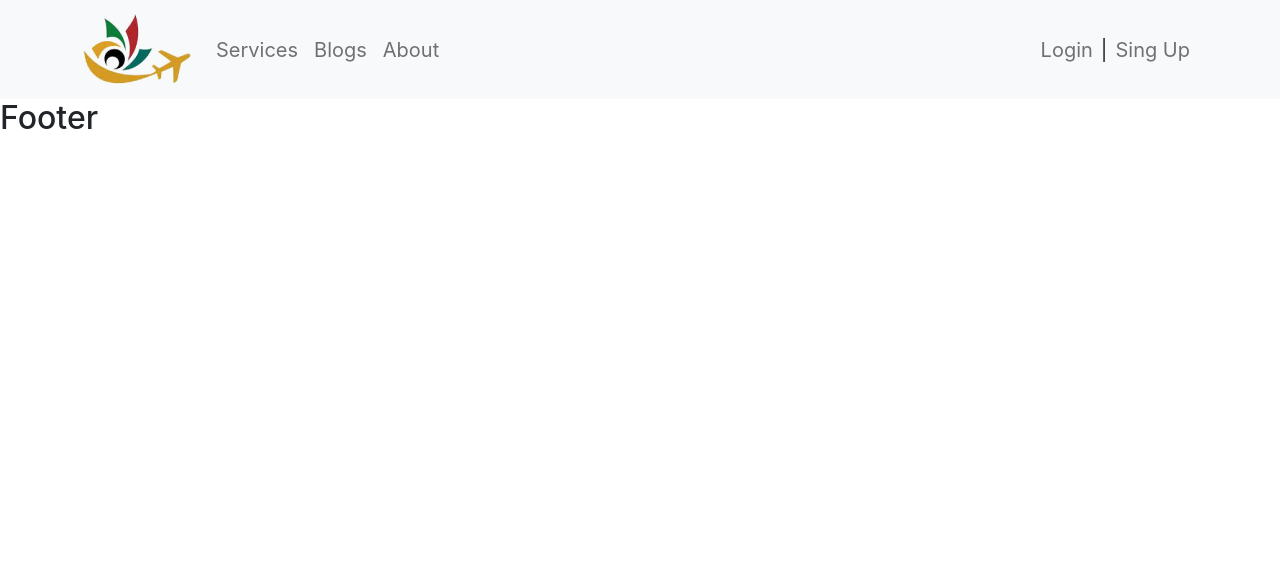
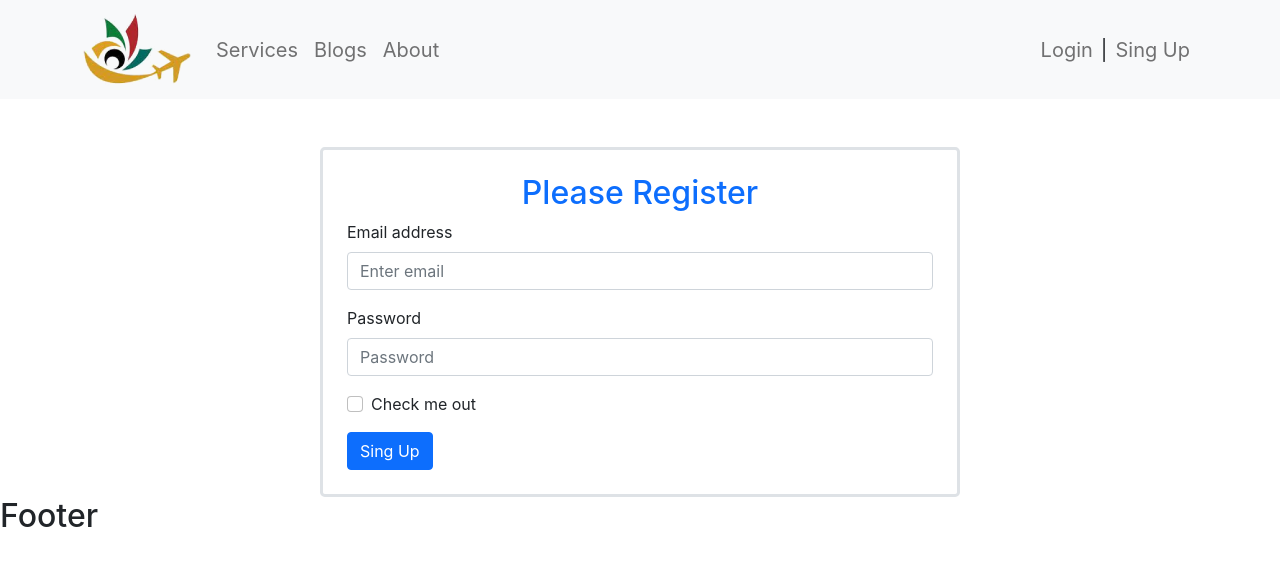
Before and after one commit to Ad-Ashik/immigration-visa, a React (Create React App) app: page /singup in a window 1280 px wide. Shown: the top 566 px of the page. Built offline with nearby package versions, Linux system fonts and the light colour scheme.

Commit message:
Authentication start

```diff
--- a/src/App.js
+++ b/src/App.js
@@ -2,6 +2,7 @@
 import './App.css';
 import CheckOut from './Pages/CheckOut/CheckOut/CheckOut';
 import Home from './Pages/Home/Home/Home';
+import Register from './Pages/Login/Register/Register';
 import Footer from './Pages/Shared/Footer/Footer';
 import Header from './Pages/Shared/Header/Header';
 
@@ -13,6 +14,7 @@
       <Routes>
         <Route path='/' element={<Home></Home>}></Route>
         <Route path='/checkout/:checkoutId' element={<CheckOut></CheckOut>}></Route>
+        <Route path='/singup' element={<Register></Register>}></Route>
       </Routes>
 
       <Footer></Footer>
--- /dev/null
+++ b/src/Pages/Login/Register/Register.js
@@ -0,0 +1,29 @@
+import React from 'react';
+import { Button, Form } from 'react-bootstrap';
+
+const Register = () => {
+    return (
+        <div className='w-50 mx-auto border border-3 mt-5 p-4 rounded-3'>
+            <h2 className='text-primary text-center'>Please Register</h2>
+            <Form className=''>
+                <Form.Group className="mb-3" controlId="formBasicEmail">
+                    <Form.Label>Email address</Form.Label>
+                    <Form.Control type="email" placeholder="Enter email" />
+                </Form.Group>
+
+                <Form.Group className="mb-3" controlId="formBasicPassword">
+                    <Form.Label>Password</Form.Label>
+                    <Form.Control type="password" placeholder="Password" />
+                </Form.Group>
+                <Form.Group className="mb-3" controlId="formBasicCheckbox">
+                    <Form.Check type="checkbox" label="Check me out" />
+                </Form.Group>
+                <Button variant="primary" type="submit">
+                    Sing Up
+                </Button>
+            </Form>
+        </div>
+    );
+};
+
+export default Register;
--- a/src/Pages/Shared/Header/Header.js
+++ b/src/Pages/Shared/Header/Header.js
@@ -20,7 +20,7 @@
                     <Nav className='fs-5'>
                         <Nav.Link as={Link} to="/about">Login</Nav.Link>
                         <span className='mt-2'>|</span>
-                        <Nav.Link as={Link} to="/about">Sing Up</Nav.Link>
+                        <Nav.Link as={Link} to="/singup">Sing Up</Nav.Link>
                         {/* {
                             user ?
                                 <Nav.Link as={Link} to="login" onClick={singOut}>
```
Also changed, not shown: src/Pages/Login/Login/Login.js (added, +11 -0 lines).
